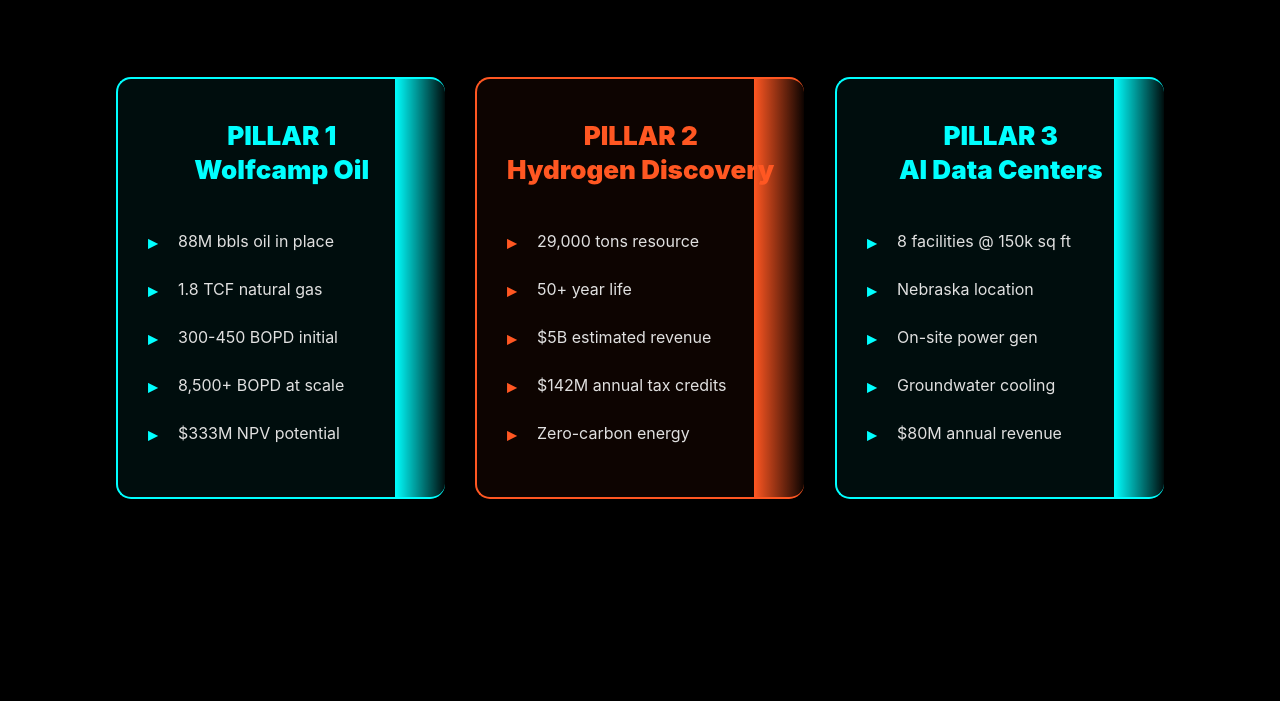
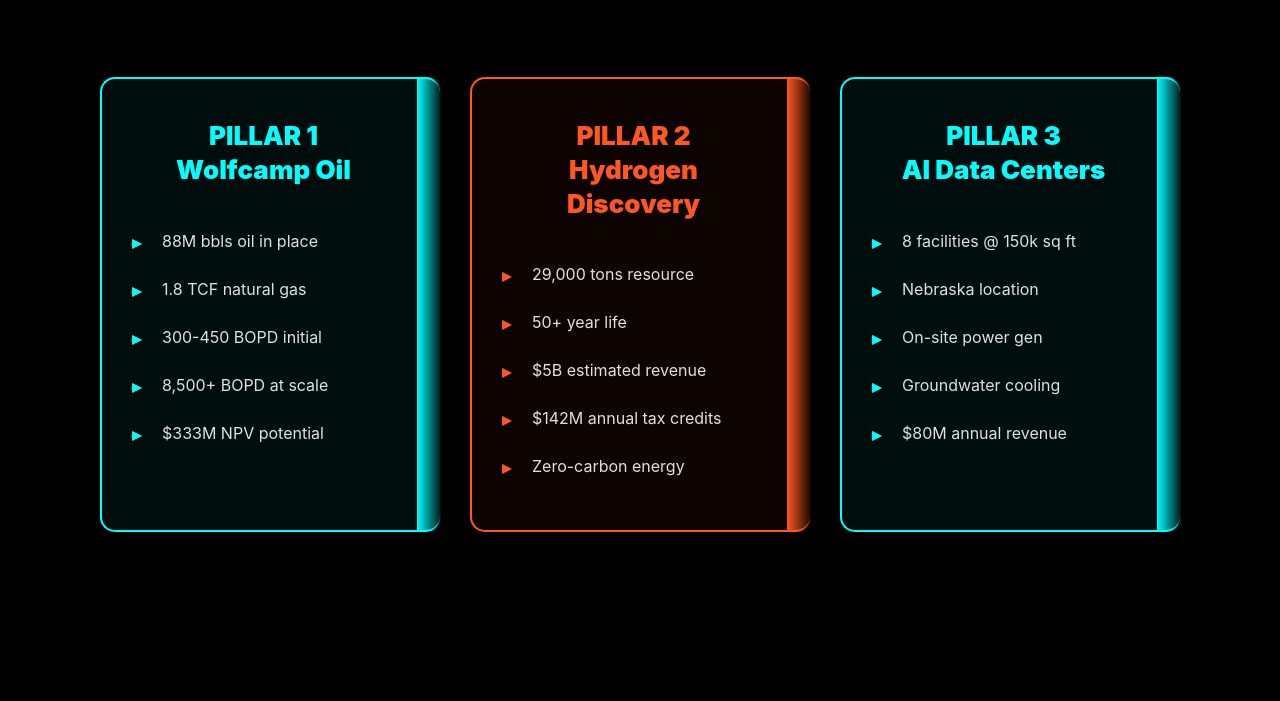
Before and after one commit to MariahsAI/Bhai-Holdings-Website, a plain HTML site: page precisionx-deck-polished.html in a window 1280 px wide. Shown: the part 2634-3335 px from the top of the page. Drawn offline with nearby package versions, Linux system fonts and the light colour scheme.

Commit message:
Update precisionx-deck-polished.html

```diff
--- a/precisionx-deck-polished.html
+++ b/precisionx-deck-polished.html
@@ -197,7 +197,7 @@
             background: rgba(0, 255, 255, 0.05);
             border: 2px solid #00ffff;
             border-radius: 15px;
-            padding: 40px 30px;
+            padding: 40px 45px 40px 30px;
             transition: all 0.3s ease;
             display: flex;
             flex-direction: column;
@@ -432,7 +432,7 @@
             background: rgba(0, 255, 255, 0.05);
             border: 2px solid #00ffff;
             border-radius: 15px;
-            padding: 35px;
+            padding: 35px 50px 35px 35px;
             transition: all 0.3s ease;
         }
 
@@ -476,7 +476,7 @@
             background: rgba(0, 255, 255, 0.05);
             border: 2px solid #00ffff;
             border-radius: 15px;
-            padding: 40px 30px;
+            padding: 40px 45px 40px 30px;
         }
 
         .phase-box.orange {
@@ -1432,11 +1432,12 @@
             content: '';
             position: absolute;
             top: -2px;
-            right: 0;
-            width: 50px;
+            right: -2px;
+            width: 25px;
             height: calc(100% + 4px);
             background: linear-gradient(to right, #00ffff 0%, transparent 100%);
             border-radius: 0 15px 15px 0;
+            pointer-events: none;
         }
 
         .pillar-card.orange.fade-border::after,
```
